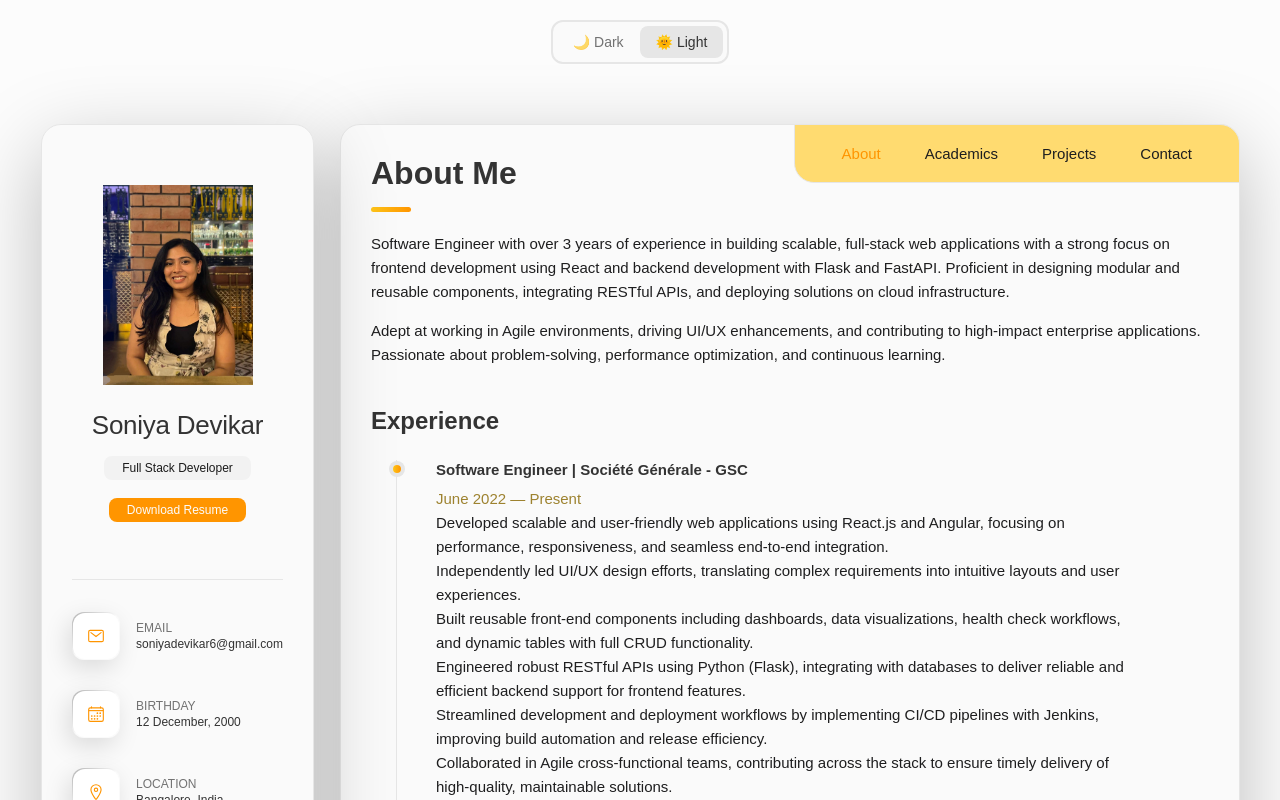
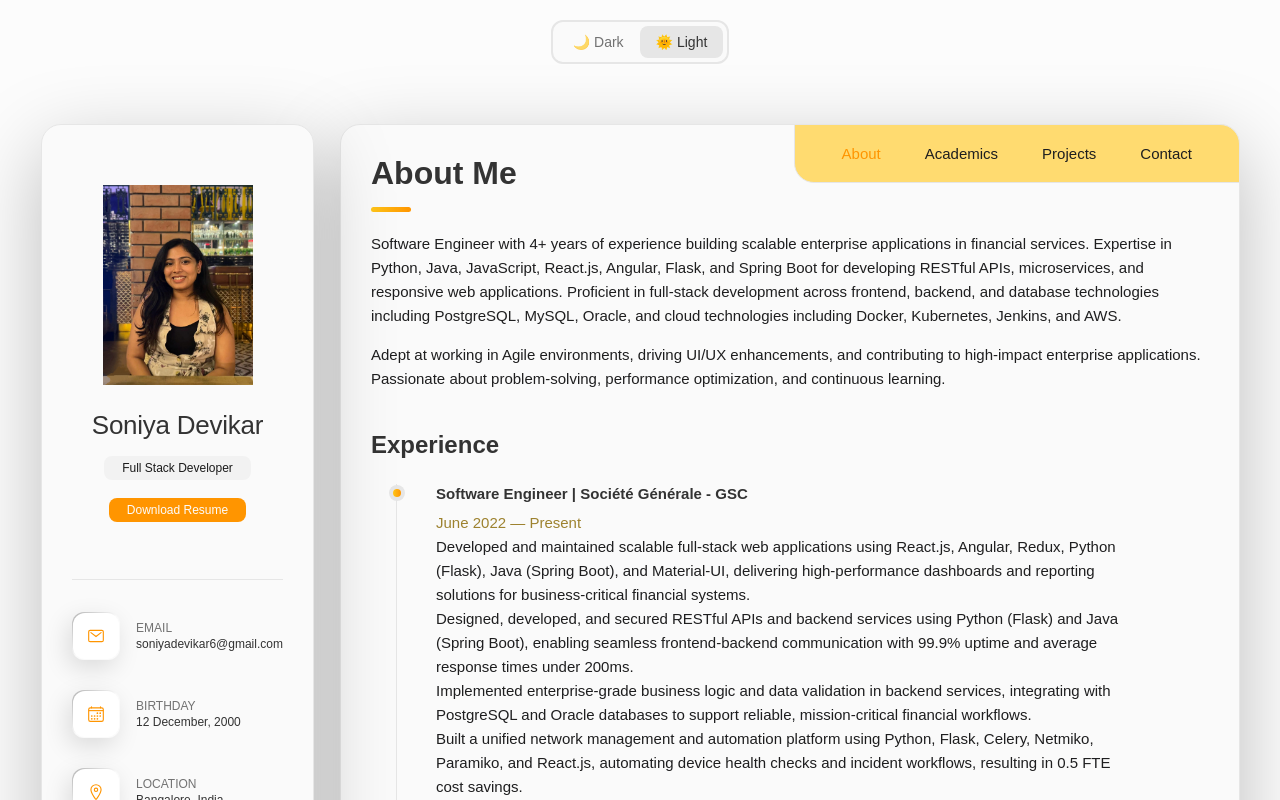
Before and after one commit to soniyadevikar/soniyadevikar.github.io, a React (Vite) app: page / in a window 1280 px wide. Shown: the top 800 px of the page. Built offline with nearby package versions, Linux system fonts and the light colour scheme.

Commit message:
updated portfolio

```diff
--- a/src/components/About.jsx
+++ b/src/components/About.jsx
@@ -9,9 +9,10 @@ const About = () => {
 
             <section className="about-text">
                 <p>
-                    Software Engineer with over 3 years of experience in building scalable, full-stack web applications with a strong focus on frontend
-                    development using React and backend development with Flask and FastAPI. Proficient in designing modular and reusable components,
-                    integrating RESTful APIs, and deploying solutions on cloud infrastructure.
+                    Software Engineer with 4+ years of experience building scalable enterprise applications in financial services. Expertise in
+                    Python, Java, JavaScript, React.js, Angular, Flask, and Spring Boot for developing RESTful APIs, microservices, and
+                    responsive web applications. Proficient in full-stack development across frontend, backend, and database technologies
+                    including PostgreSQL, MySQL, Oracle, and cloud technologies including Docker, Kubernetes, Jenkins, and AWS.
                 </p>
                 <p>
                     Adept at working in Agile environments, driving UI/UX enhancements, and contributing to high-impact enterprise applications.
@@ -35,12 +36,11 @@ const About = () => {
                         </h4>
                         <span>June 2022 — Present</span>
                         <p className="timeline-text">
-                            Developed scalable and user-friendly web applications using React.js and Angular, focusing on performance, responsiveness, and seamless end-to-end integration.<br />
-                            Independently led UI/UX design efforts, translating complex requirements into intuitive layouts and user experiences.<br />
-                            Built reusable front-end components including dashboards, data visualizations, health check workflows, and dynamic tables with full CRUD functionality.<br />
-                            Engineered robust RESTful APIs using Python (Flask), integrating with databases to deliver reliable and efficient backend support for frontend features.<br />
-                            Streamlined development and deployment workflows by implementing CI/CD pipelines with Jenkins, improving build automation and release efficiency.<br />
-                            Collaborated in Agile cross-functional teams, contributing across the stack to ensure timely delivery of high-quality, maintainable solutions.
+                            Developed and maintained scalable full-stack web applications using React.js, Angular, Redux, Python (Flask), Java (Spring Boot), and Material-UI, delivering high-performance dashboards and reporting solutions for business-critical financial systems.<br />
+                            Designed, developed, and secured RESTful APIs and backend services using Python (Flask) and Java (Spring Boot), enabling seamless frontend-backend communication with 99.9% uptime and average response times under 200ms.<br />
+                            Implemented enterprise-grade business logic and data validation in backend services, integrating with PostgreSQL and Oracle databases to support reliable, mission-critical financial workflows.<br />
+                            Built a unified network management and automation platform using Python, Flask, Celery, Netmiko, Paramiko, and React.js, automating device health checks and incident workflows, resulting in 0.5 FTE cost savings.<br />
+                            Improved application quality and release efficiency by increasing unit and integration test coverage to 85%, implementing CI/CD pipelines with Jenkins, and contributing to Agile ceremonies including sprint planning, daily stand-ups, and retrospectives.
                         </p>
                     </li>
 
```
